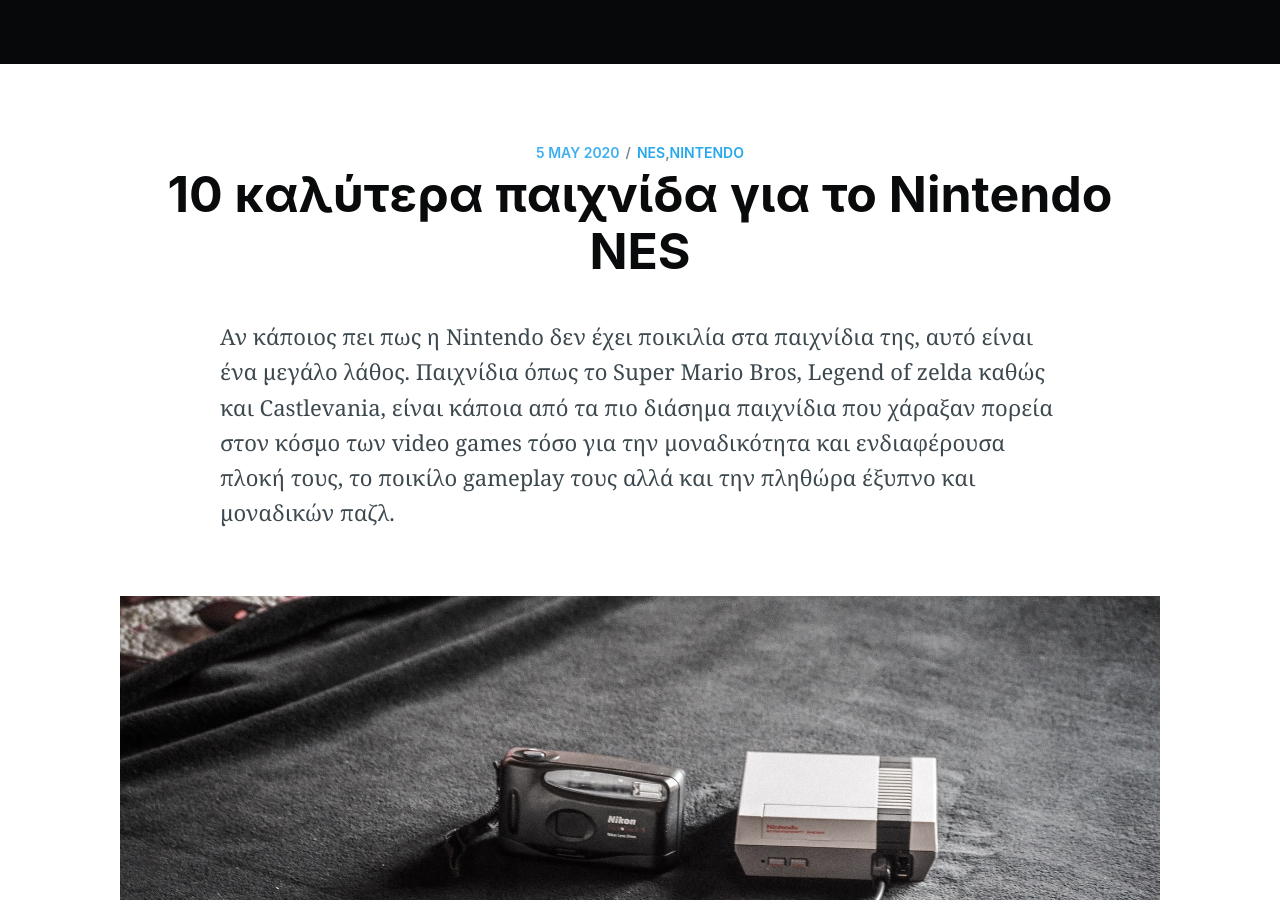
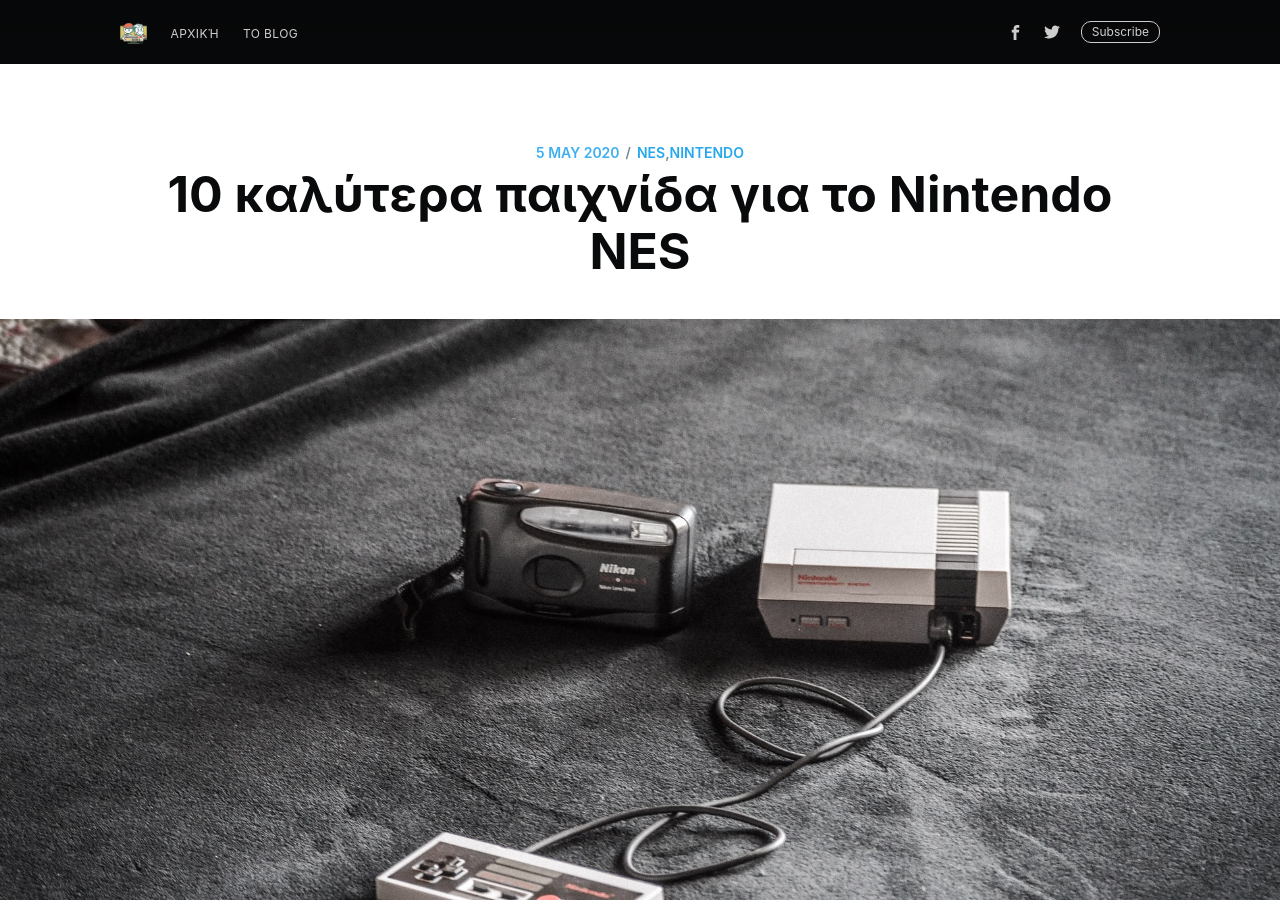
Before and after one commit to alexitsios/site, a Jekyll site: the page built from _posts/2020-05-05-10-kalutera-paixnida-gia-to-nintendo-nes.markdown, in a window 1280 px wide and 900 px high. Built offline with Jekyll 4.4.1, drawn with Linux system fonts in a browser that asks for light colours; nearby versions of some CDN libraries; comment, search, counter and statistics services are not loaded; some of the changed lines change nothing that is shown.

Commit message:
Update 2020-05-05-10-kalutera-paixnida-gia-to-nintendo-nes.markdown

```diff
--- a/_posts/2020-05-05-10-kalutera-paixnida-gia-to-nintendo-nes.markdown
+++ b/_posts/2020-05-05-10-kalutera-paixnida-gia-to-nintendo-nes.markdown
@@ -8,6 +8,11 @@
 - nes
 - nintendo
 layout: post
+current: post
+cover: uploads/nes-best-games.jpg
+navigation: true
+class: post-template
+author: alex
 ---
 
 Αν κάποιος πει πως η Nintendo δεν έχει ποικιλία στα παιχνίδια της,  αυτό είναι ένα μεγάλο λάθος.  Παιχνίδια όπως το Super Mario Bros,  Legend of zelda καθώς και Castlevania,  είναι κάποια από τα πιο  διάσημα παιχνίδια που χάραξαν πορεία στον κόσμο των video games τόσο για την μοναδικότητα και ενδιαφέρουσα πλοκή τους,  το ποικίλο gameplay τους αλλά και την πληθώρα έξυπνο και μοναδικών παζλ.
```
